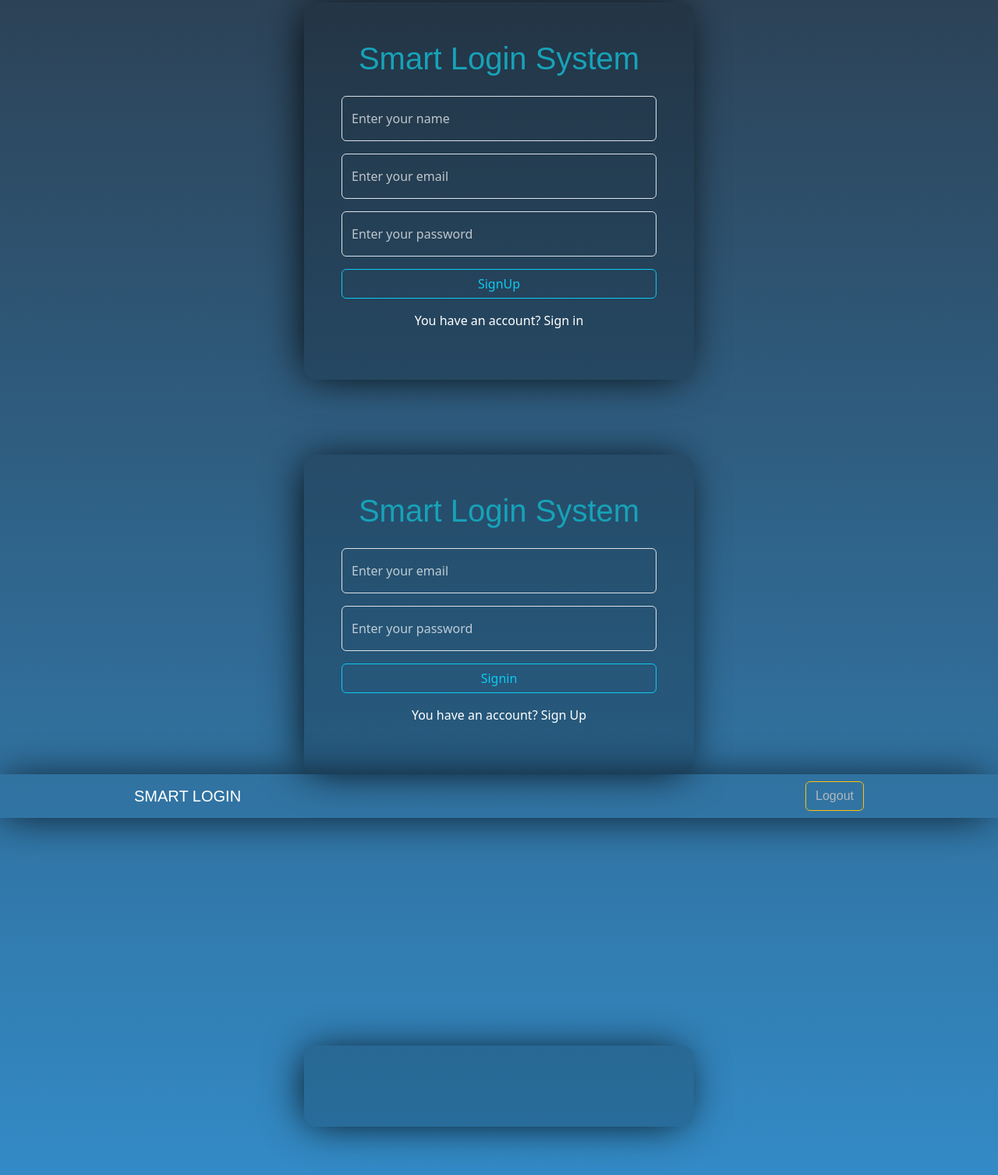
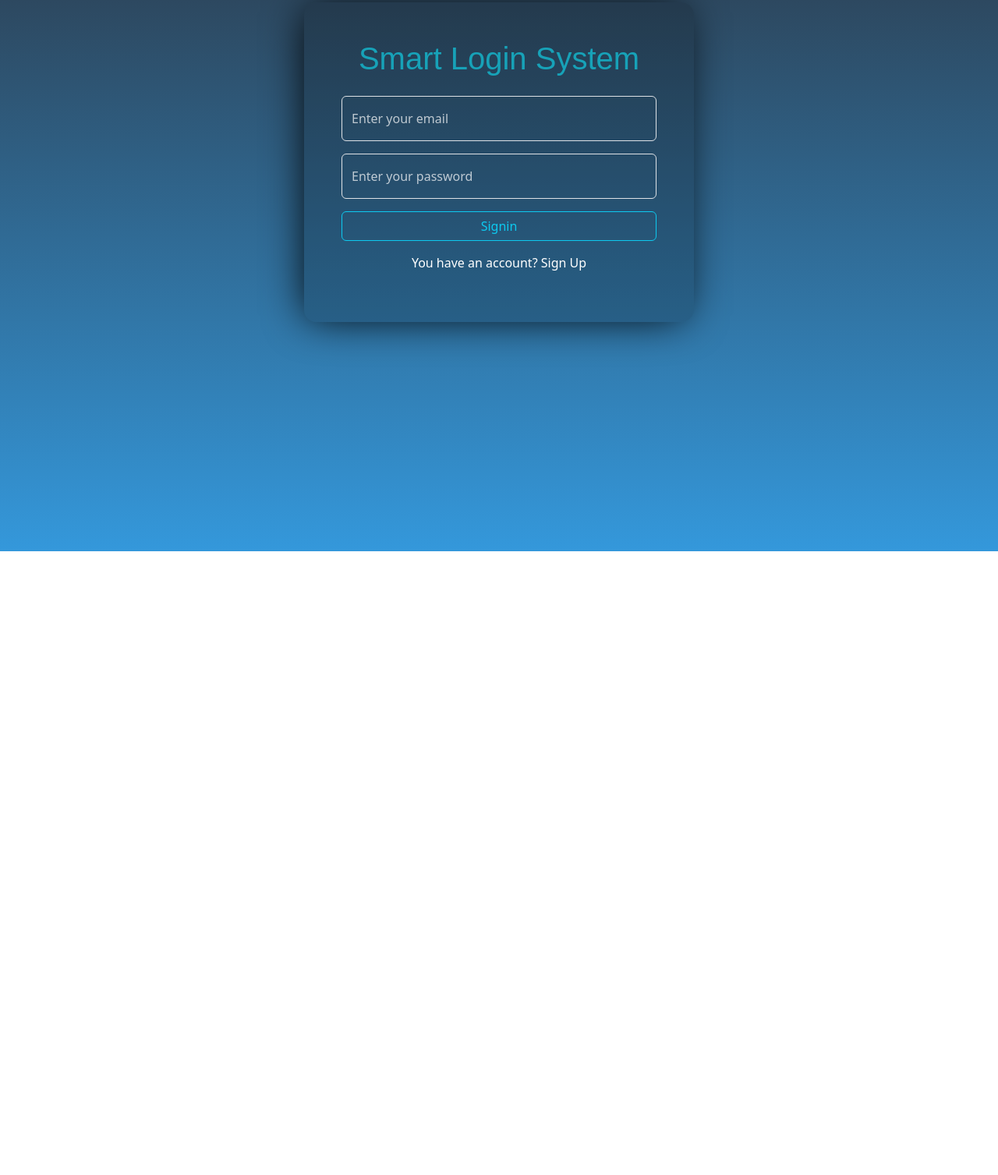
Before and after one commit to Karim44Karim/Javascript-Assignment4, a plain HTML site: page index.html in a window 1280 px wide. Shown: the part 93-1600 px from the top of the page at 78% size. After the commit the page ends 800 px from the top, so only its background shows below. Drawn offline with nearby package versions, Linux system fonts and the light colour scheme.

Commit message:
Solved a bug of empty local storage and updated page title

```diff
--- a/index.html
+++ b/index.html
@@ -6,7 +6,7 @@
         <link href="https://cdn.jsdelivr.net/npm/bootstrap@5.3.5/dist/css/bootstrap.min.css" rel="stylesheet" integrity="sha384-SgOJa3DmI69IUzQ2PVdRZhwQ+dy64/BUtbMJw1MZ8t5HZApcHrRKUc4W0kG879m7" crossorigin="anonymous">
         <link rel="stylesheet" href="./css/alertify.min.css">
         <link rel="stylesheet" href="./css/style.css">
-        <title>SignUp</title>
+        <title>Smart Login System</title>
     </head>
     <body class="bg-color blur min-vh-100 d-flex flex-column">
         <div id="signUpView" class="container mt-5 text-white">
--- a/js/index.js
+++ b/js/index.js
@@ -25,13 +25,14 @@ var PATTERNS = {
 
 if(localStorage.getItem(PRODUCT_KEY) == null){
     var users = [];
+    showView(signInview);
 }else{
     var users = JSON.parse(localStorage.getItem(PRODUCT_KEY));
     if(localStorage.getItem("currentUser") == null){
         var currentUser;
         showView(signInview);
     } else{
-        var currentUser = JSON.parse(localStorage.getItem("currentUser"))
+        var currentUser = JSON.parse(localStorage.getItem("currentUser"));
         welcomeMessageElement && (welcomeMessageElement.textContent = "Welcome " + currentUser.name);
         showView(home);
     }
```
